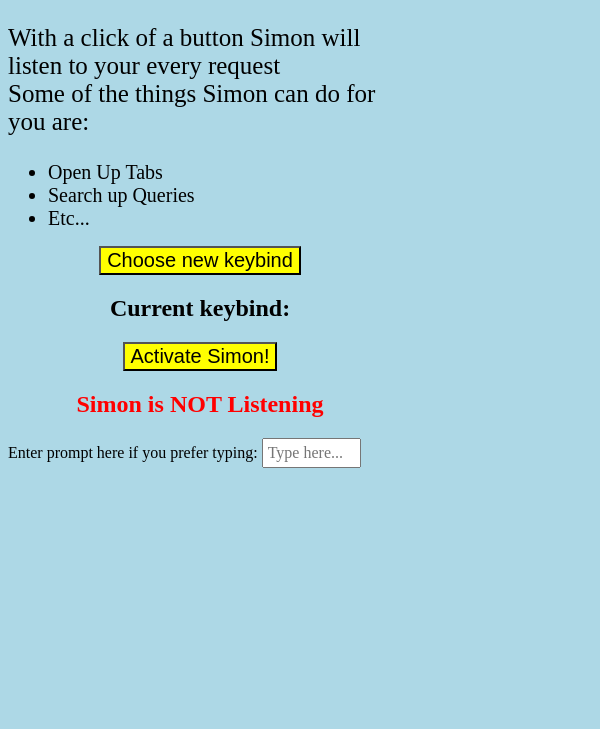
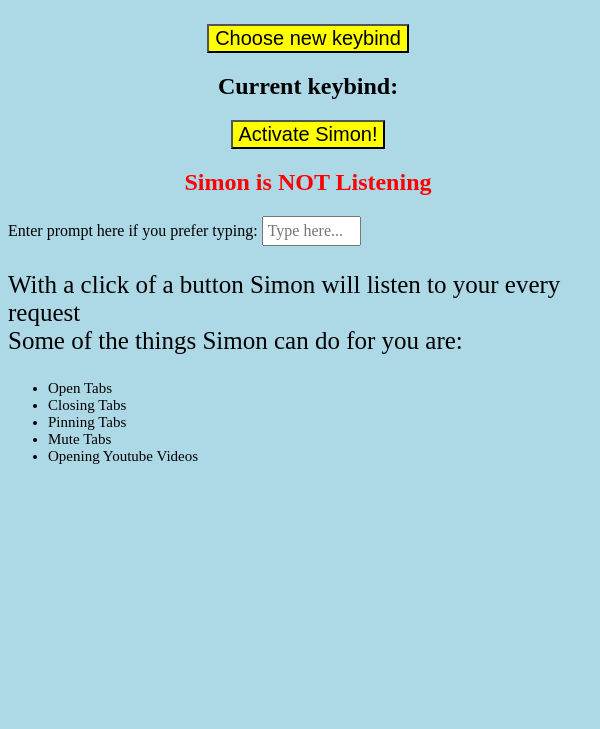
Before and after one commit to T4R1N/madhacks-2025, a browser extension: page popup/popup.html in a window 400 px wide. Shown: the part 115-844 px from the top of the page, 600 px wide, since content can reach past the window. Drawn offline with Linux system fonts and the light colour scheme.

Commit message:
Format fix
Fixes some aspects of the format of the popup

```diff
--- a/popup/popup.css
+++ b/popup/popup.css
@@ -1,5 +1,6 @@
 body {
     background-color: lightblue;
+    width: 600px;
 }
 
 h1 {
@@ -10,7 +11,7 @@ h1 {
 }
 
 li {
-    font-size: 20px;
+    font-size: 15px;
 }
 
 button {
--- a/popup/popup.html
+++ b/popup/popup.html
@@ -6,14 +6,6 @@
     </head>
     <body>
         <h1>Simon Listens</h1>
-        <p class = "description">With a click of a button Simon will listen to your every request<br>
-            Some of the things Simon can do for you are:
-        </p>
-        <ul>
-            <li>Open Up Tabs</li>
-            <li>Search up Queries</li>
-            <li>Etc...</li>
-        </ul>
         <div style="text-align: center;">
             <button id="keybindListener" aria-pressed = "false" >Choose new keybind</button>
             <h2 id = "keybindIndicator" style="color: black;">Current keybind: </h2>
@@ -25,5 +17,15 @@
         <label for = "prompt">Enter prompt here if you prefer typing:<label>
         <input type = "text" id = "prompt" placeholder = "Type here...">
         <span id="mirror"></span>
+        <p class = "description">With a click of a button Simon will listen to your every request<br>
+            Some of the things Simon can do for you are:
+        </p>
+        <ul>
+            <li>Open Tabs</li>
+            <li>Closing Tabs</li>
+            <li>Pinning Tabs</li>
+            <li>Mute Tabs</li>
+            <li>Opening Youtube Videos</li>
+        </ul>
     </body>
 </html>
```
